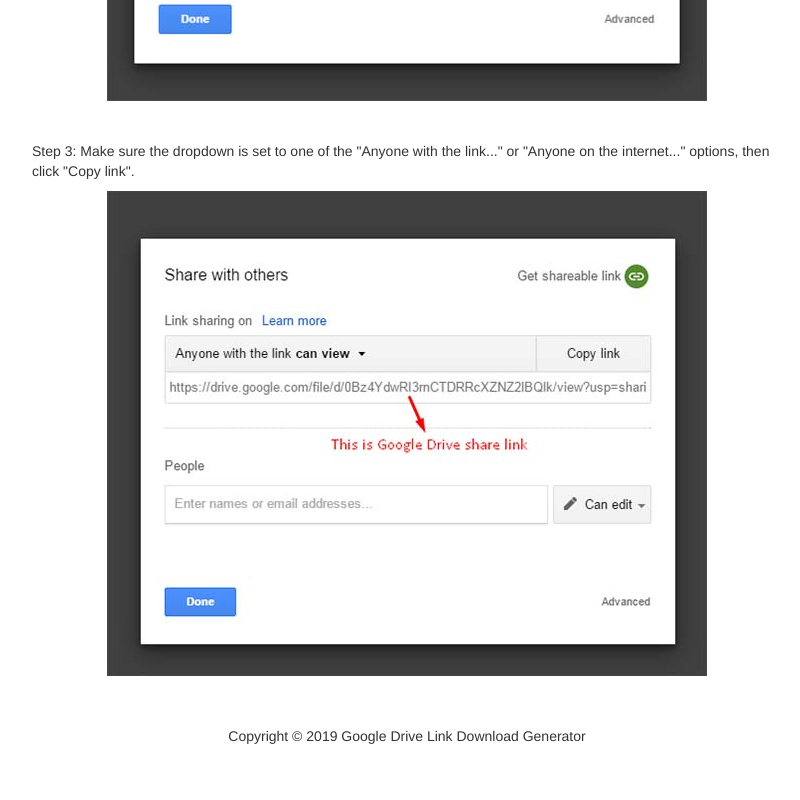
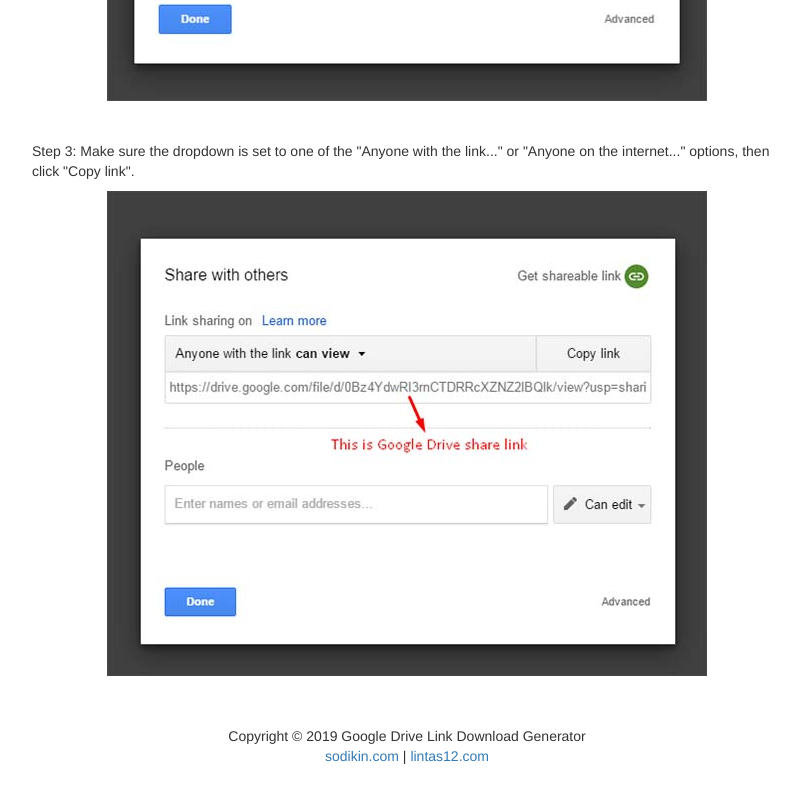
Before and after one commit to sodikinm/gdl-generator, a plain HTML site: page index.html in a window 1280 px wide. Shown: the part 1358-2158 px from the top of the page, without its empty margins (233-1033 px from the left). Drawn offline with nearby package versions, Linux system fonts and the light colour scheme.

Commit message:
Update index.html

```diff
--- a/index.html
+++ b/index.html
@@ -60,7 +60,8 @@
   </div>
 
   <div class="footer">
-    Copyright &#169; <script>document.write((new Date()).getFullYear());</script> Google Drive Link Download Generator
+    Copyright &#169; <script>document.write((new Date()).getFullYear());</script> Google Drive Link Download Generator <br />
+    <a href="https://www.sodikin.com" target="_blank">sodikin.com</a> | <a href="https://www.lintas12.com" target="_blank">lintas12.com</a>
   </div>
 </div>
 
```
